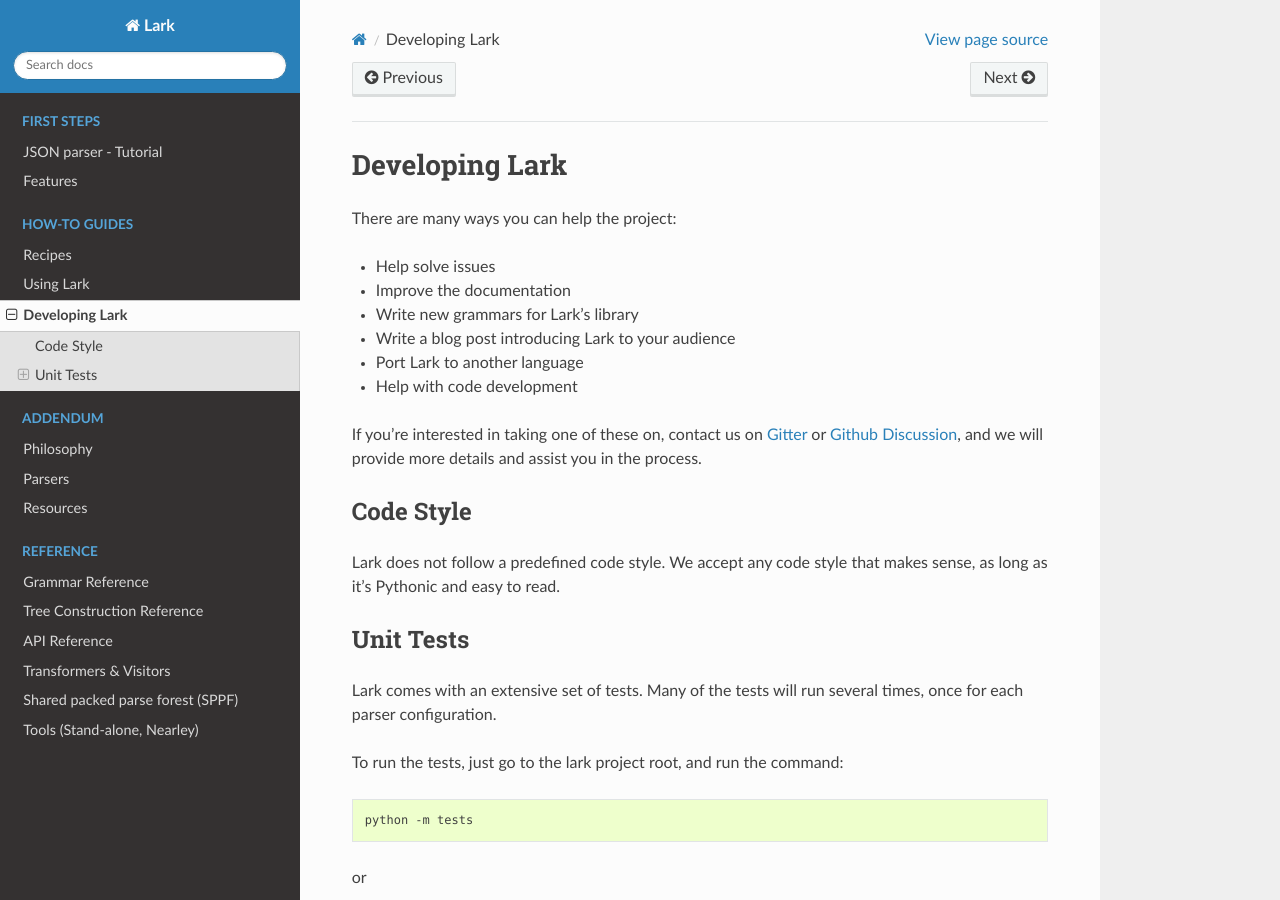
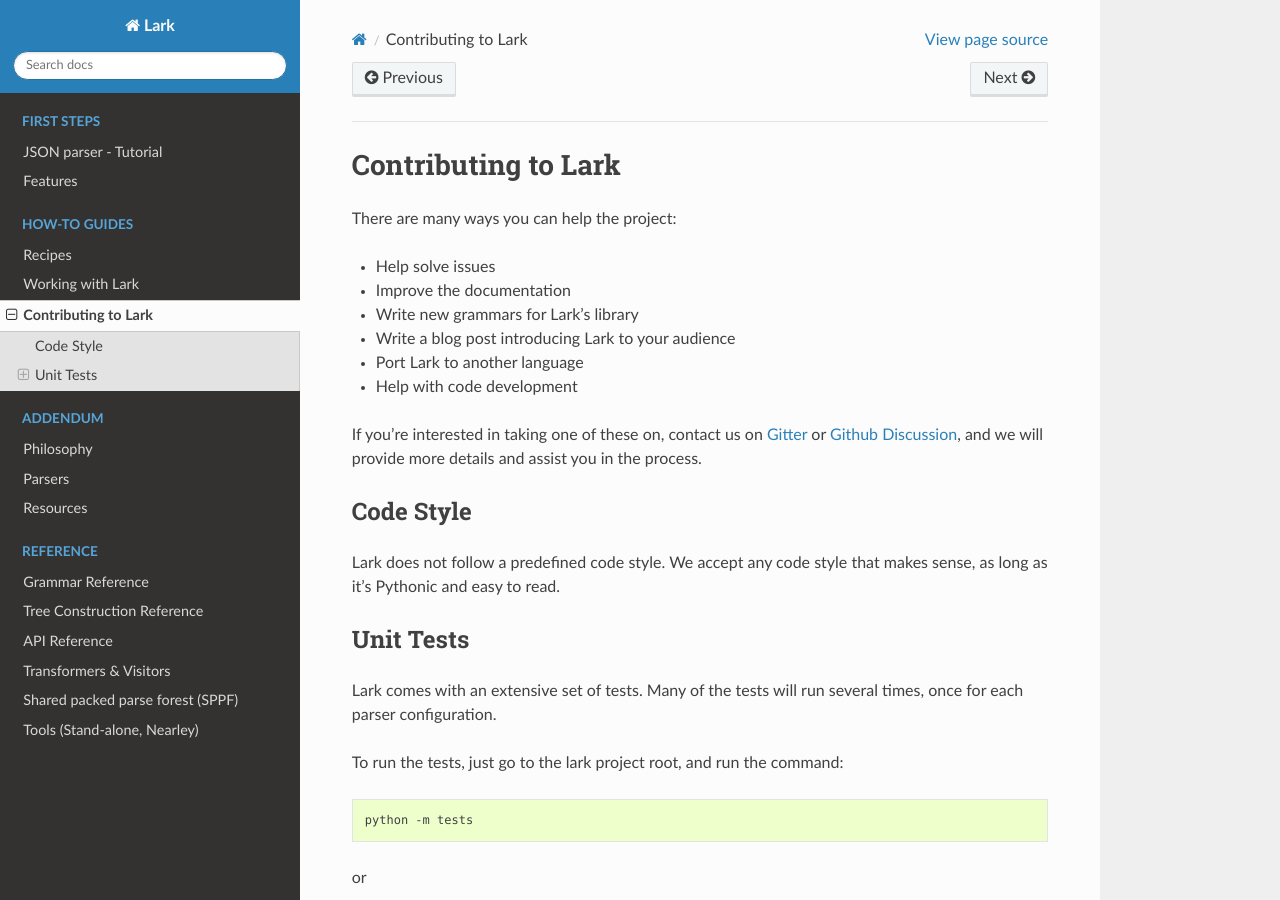
Before and after one commit to lark-parser/lark, a Sphinx documentation site: the page built from docs/how_to_develop.md, in a window 1280 px wide and 900 px high. Built offline with Sphinx 7.4.7 and the Read the Docs theme 2.0.0, drawn with Linux system fonts in a browser that asks for light colours; pages that are not in the unit, such as notebooks, are missing from menus.

Commit message:
Add review from MegaIng

```diff
--- a/docs/how_to_develop.md
+++ b/docs/how_to_develop.md
@@ -1,4 +1,4 @@
-# Developing Lark
+# Contributing to Lark
 
 There are many ways you can help the project:
 
--- a/docs/how_to_use.md
+++ b/docs/how_to_use.md
@@ -1,4 +1,4 @@
-# Using Lark
+# Working with Lark
 
 ## Work process
 
```
